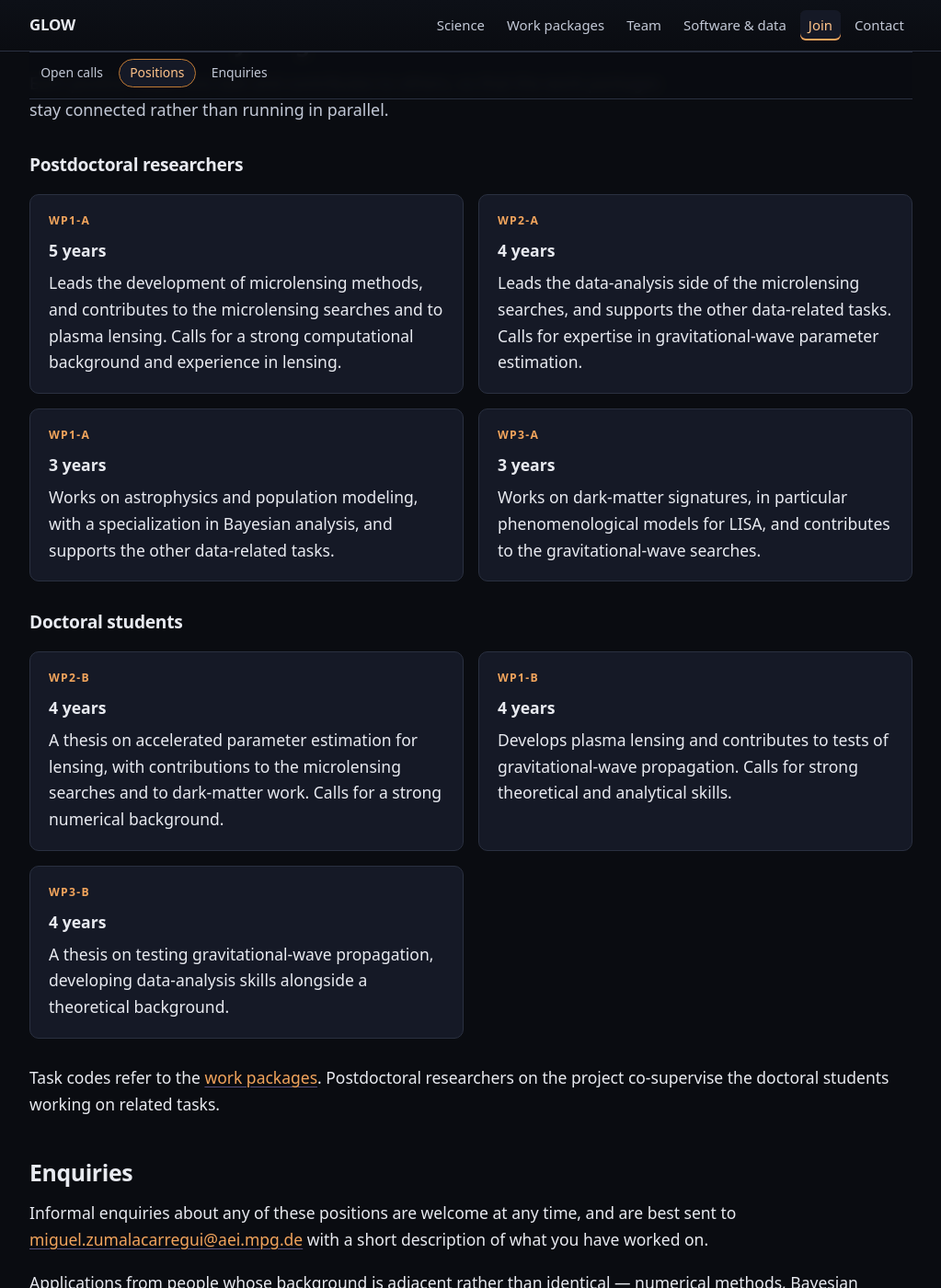
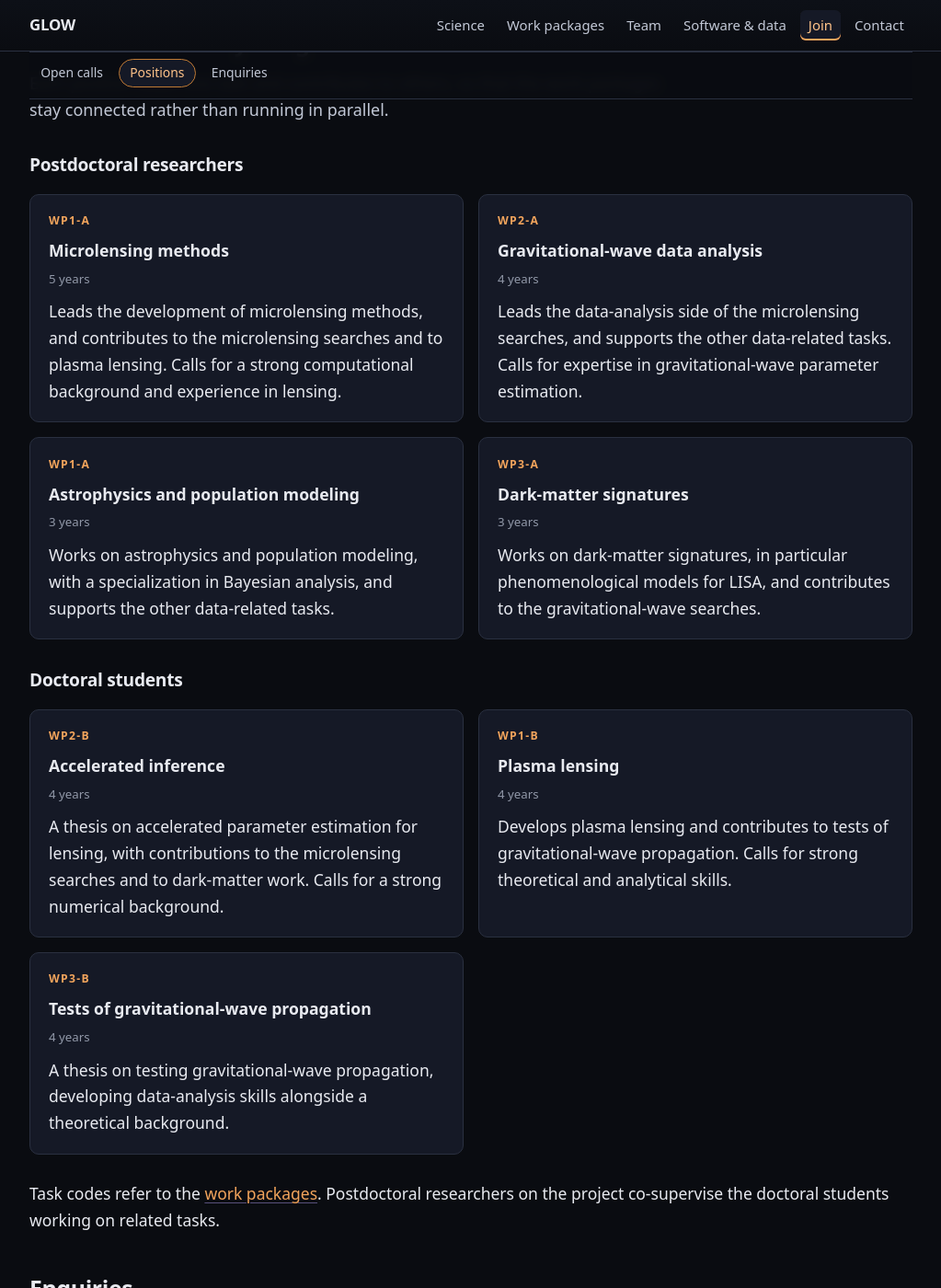
Before and after one commit to glow-astro/website, a Jekyll site: the page built from join.html, in a window 1280 px wide and 1400 px high, scrolled down 528 px. Shown: the whole window at 92% size, without its empty margins (128-1151 px from the left). Built offline with Jekyll 4.4.1, drawn with Linux system fonts in a browser that asks for light colours.

Commit message:
Give position cards a subject, not a contract length
The cards read "WP1-A / 5 years / paragraph": the one line a reader scans
carried no information about what the job is. Adding a `title` to each
position and demoting the term to card-meta means the grid can be skimmed.

Co-Authored-By: Claude Opus 5 (1M context) <noreply@anthropic.com>

```diff
--- a/_data/positions.yml
+++ b/_data/positions.yml
@@ -3,6 +3,9 @@
 # Schema
 #   id        anchor
 #   kind      "Postdoctoral researcher" | "PhD student"
+#   title     what the position is about, in three or four words. This is what a
+#             reader scanning the page actually reads, so it carries the subject
+#             -- not the contract length.
 #   term      contract length as written in the Description of Action
 #   focus     the work-package task this position leads
 #   profile   what the person will work on and the background it calls for
@@ -14,6 +17,7 @@
 # "open" before there is something to apply to.
 
 - id: postdoc-microlensing
+  title: "Microlensing methods"
   kind: "Postdoctoral researcher"
   term: "5 years"
   focus: "WP1-A"
@@ -24,6 +28,7 @@
     background and experience in lensing.
 
 - id: postdoc-data-analysis
+  title: "Gravitational-wave data analysis"
   kind: "Postdoctoral researcher"
   term: "4 years"
   focus: "WP2-A"
@@ -34,6 +39,7 @@
     estimation.
 
 - id: postdoc-populations
+  title: "Astrophysics and population modeling"
   kind: "Postdoctoral researcher"
   term: "3 years"
   focus: "WP1-A"
@@ -43,6 +49,7 @@
     Bayesian analysis, and supports the other data-related tasks.
 
 - id: postdoc-dark-matter
+  title: "Dark-matter signatures"
   kind: "Postdoctoral researcher"
   term: "3 years"
   focus: "WP3-A"
@@ -52,6 +59,7 @@
     LISA, and contributes to the gravitational-wave searches.
 
 - id: phd-inference
+  title: "Accelerated inference"
   kind: "PhD student"
   term: "4 years"
   focus: "WP2-B"
@@ -62,6 +70,7 @@
     numerical background.
 
 - id: phd-plasma
+  title: "Plasma lensing"
   kind: "PhD student"
   term: "4 years"
   focus: "WP1-B"
@@ -71,6 +80,7 @@
     propagation. Calls for strong theoretical and analytical skills.
 
 - id: phd-propagation
+  title: "Tests of gravitational-wave propagation"
   kind: "PhD student"
   term: "4 years"
   focus: "WP3-B"
--- a/join.html
+++ b/join.html
@@ -29,8 +29,8 @@ sections:
   <div class="grid grid-2">
     {%- for p in open_positions %}
     <div class="card">
-      <p class="card-title">{{ p.kind }} — {{ p.focus }}</p>
-      <p class="card-meta">{{ p.term }}{% if p.deadline %} · deadline {{ p.deadline }}{% endif %}</p>
+      <p class="card-title">{{ p.title }}</p>
+      <p class="card-meta">{{ p.kind }} · {{ p.term }} · {{ p.focus }}{% if p.deadline %} · deadline {{ p.deadline }}{% endif %}</p>
       <p>{{ p.profile }}</p>
       {%- if p.apply_url %}<p><a href="{{ p.apply_url }}" rel="noopener">Application details</a></p>{% endif %}
     </div>
@@ -58,7 +58,8 @@ sections:
     {%- if p.kind contains "Postdoctoral" %}
     <div class="card" id="{{ p.id }}">
       <p class="eyebrow">{{ p.focus }}</p>
-      <p class="card-title">{{ p.term }}</p>
+      <p class="card-title">{{ p.title }}</p>
+      <p class="card-meta">{{ p.term }}</p>
       <p>{{ p.profile }}</p>
     </div>
     {%- endif %}
@@ -71,7 +72,8 @@ sections:
     {%- if p.kind contains "PhD" %}
     <div class="card" id="{{ p.id }}">
       <p class="eyebrow">{{ p.focus }}</p>
-      <p class="card-title">{{ p.term }}</p>
+      <p class="card-title">{{ p.title }}</p>
+      <p class="card-meta">{{ p.term }}</p>
       <p>{{ p.profile }}</p>
     </div>
     {%- endif %}
```
